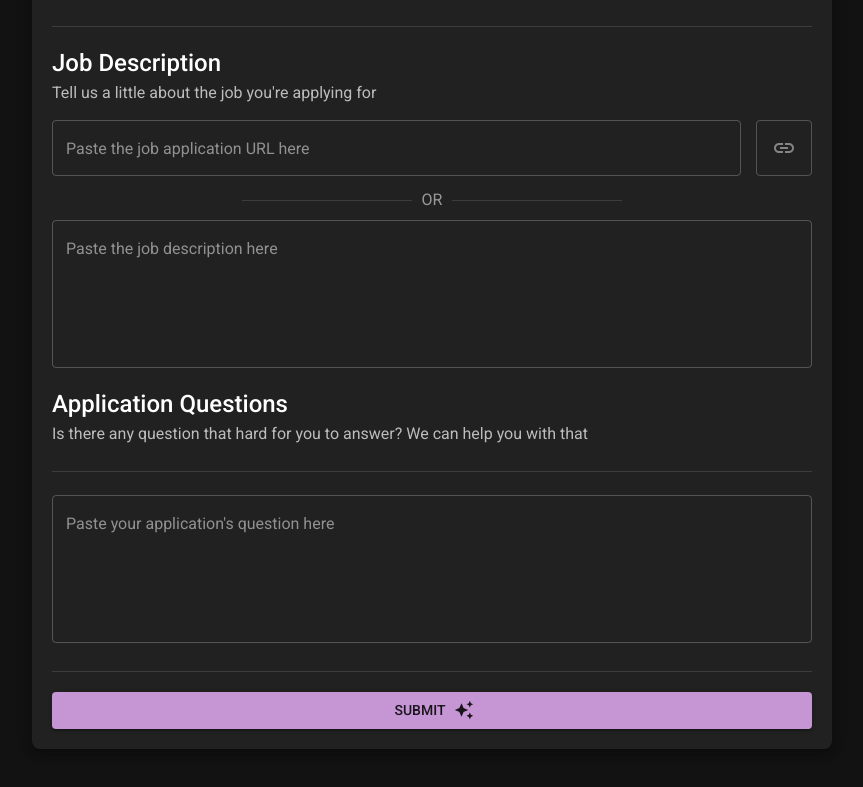
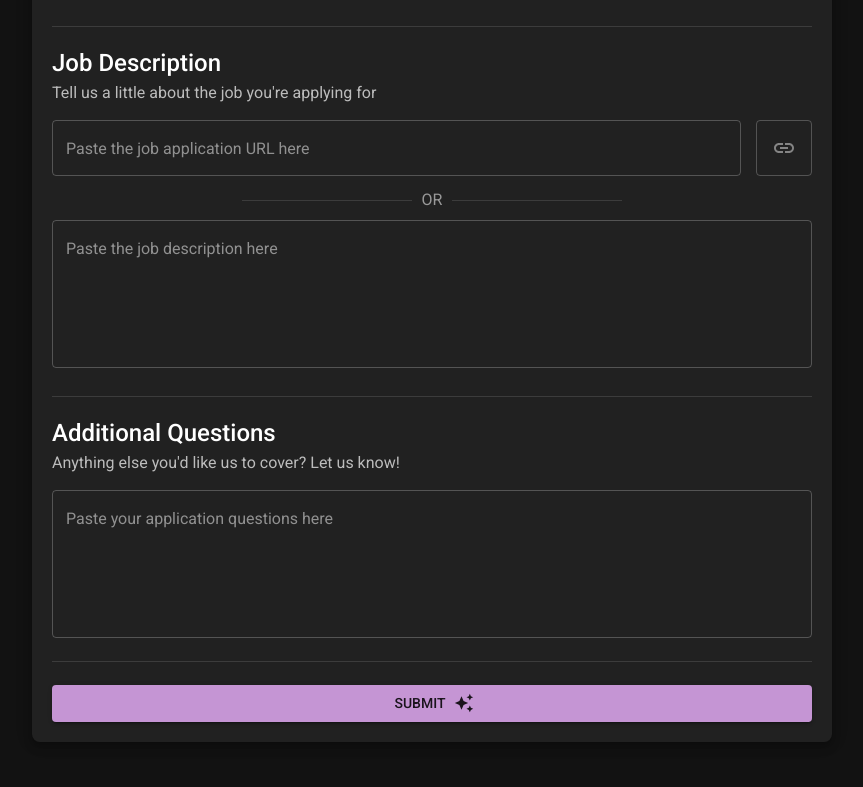
Before and after one commit to charlesphu/SpeedFill, a Next.js app: page / in a window 1280 px wide. Shown: the part 542-1329 px from the top of the page, without its empty margins (208-1071 px from the left). Built offline with nearby package versions, Linux system fonts and the light colour scheme; what @mui/material-nextjs would draw is missing.

Commit message:
improve code formatting and update placeholder text

```diff
--- a/src/app/page.js
+++ b/src/app/page.js
@@ -1,7 +1,7 @@
 "use client";
 
 import React, { useState } from "react";
-import { useDropzone } from 'react-dropzone';
+import { useDropzone } from "react-dropzone";
 // MUI
 import { Box } from "@mui/system";
 import { Button, Card, Divider, IconButton, TextField } from "@mui/material";
@@ -49,7 +49,12 @@ export default function Home() {
 
   const { getRootProps, getInputProps } = useDropzone({
     onDrop,
-    accept: { "application/pdf": [], "application/msword": [], "application/vnd.openxmlformats-officedocument.wordprocessingml.document": [] },
+    accept: {
+      "application/pdf": [],
+      "application/msword": [],
+      "application/vnd.openxmlformats-officedocument.wordprocessingml.document":
+        [],
+    },
     maxSize: 5242880,
   });
 
@@ -105,8 +110,7 @@ export default function Home() {
               color="#999"
               textAlign="center"
               style={{ cursor: "pointer" }}
-              {...getRootProps()}
-            >
+              {...getRootProps()}>
               <input {...getInputProps()} />
               <FileUpload style={{ fontSize: "48px", marginBottom: "10px" }} />
               <Typography variant="body1" marginBottom="5px">
@@ -173,37 +177,39 @@ export default function Home() {
             value={jobDescription}
             onChange={(e) => setJobDescription(e.target.value)}
           />
-          <Typography variant="h5" fontWeight="medium" marginTop="20px">
-            Application Questions
+
+          <Divider style={{ marginTop: "28px", marginBottom: "20px" }} />
+
+          <Typography variant="h5" fontWeight="medium">
+            Additional Questions
           </Typography>
           <Typography
             variant="body1"
             color="textSecondary"
             marginTop="2px"
-            marginBottom="2px">
-            Is there any question that hard for you to answer? We can help you with that
+            marginBottom="15px">
+            Anything else you'd like us to cover? Let us know!
           </Typography>
-          <Divider style={{ marginTop: "23px", marginBottom: "23px" }} />
           <TextField
             variant="outlined"
             rows={5}
             multiline
-            placeholder="Paste your application's question here"
+            placeholder="Paste your application questions here"
             value={applicationQuestion}
             onChange={(e) => setApplicationQuestion(e.target.value)}
           />
-          <Divider style={{ marginTop: "28px", marginBottom: "20px" }} />
+
+          <Divider style={{ marginTop: "23px", marginBottom: "23px" }} />
+
           <Button
             variant="contained"
             color="primary"
             endIcon={<AutoAwesomeIcon />}
             // uncomment this if you want to see the console log something
-            onClick={handleSubmit}
-          >
+            onClick={handleSubmit}>
             Submit
           </Button>
         </Box>
-        {response && <Typography variant="body1" marginTop={2}>{response}</Typography>}
       </Box>
     </>
   );
```
